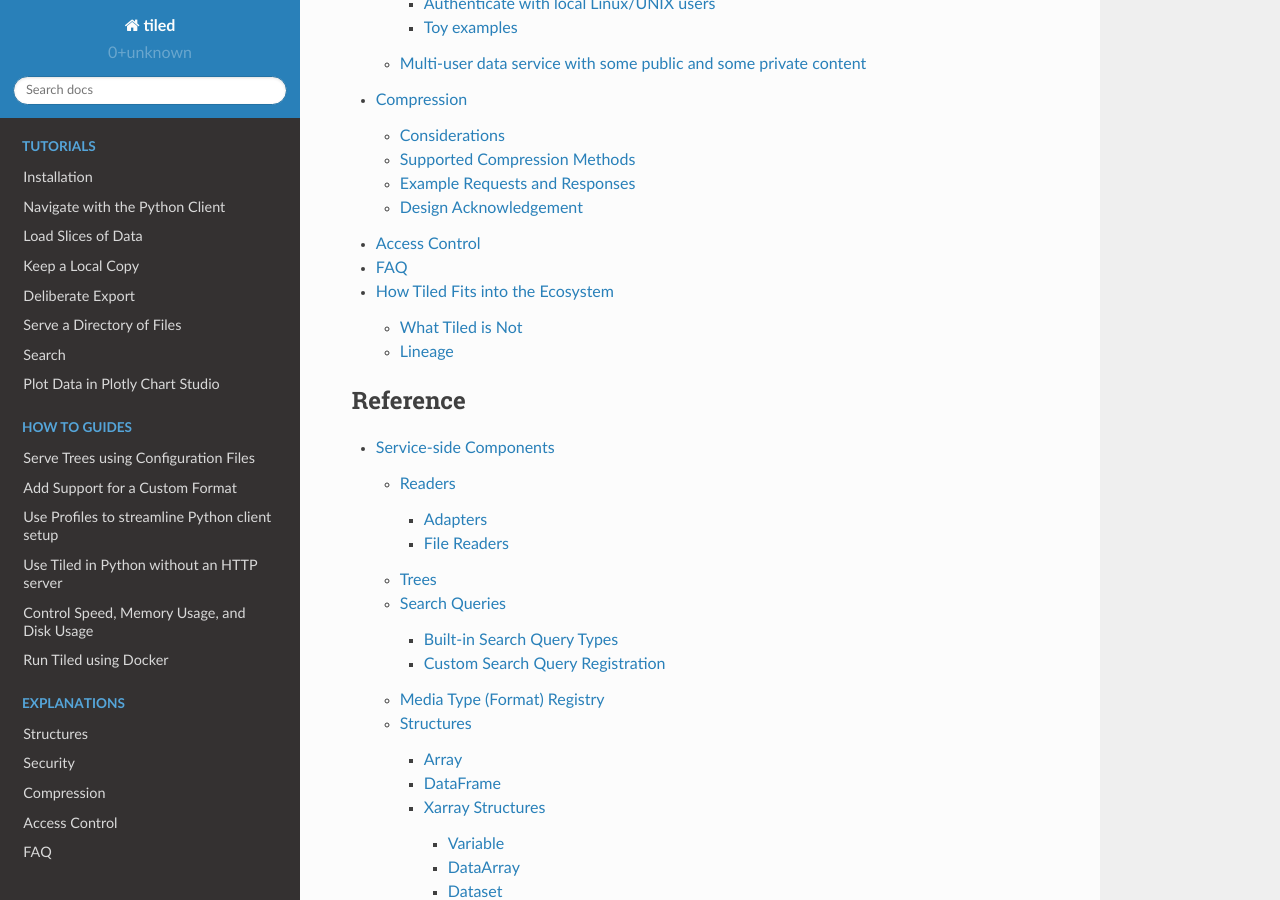
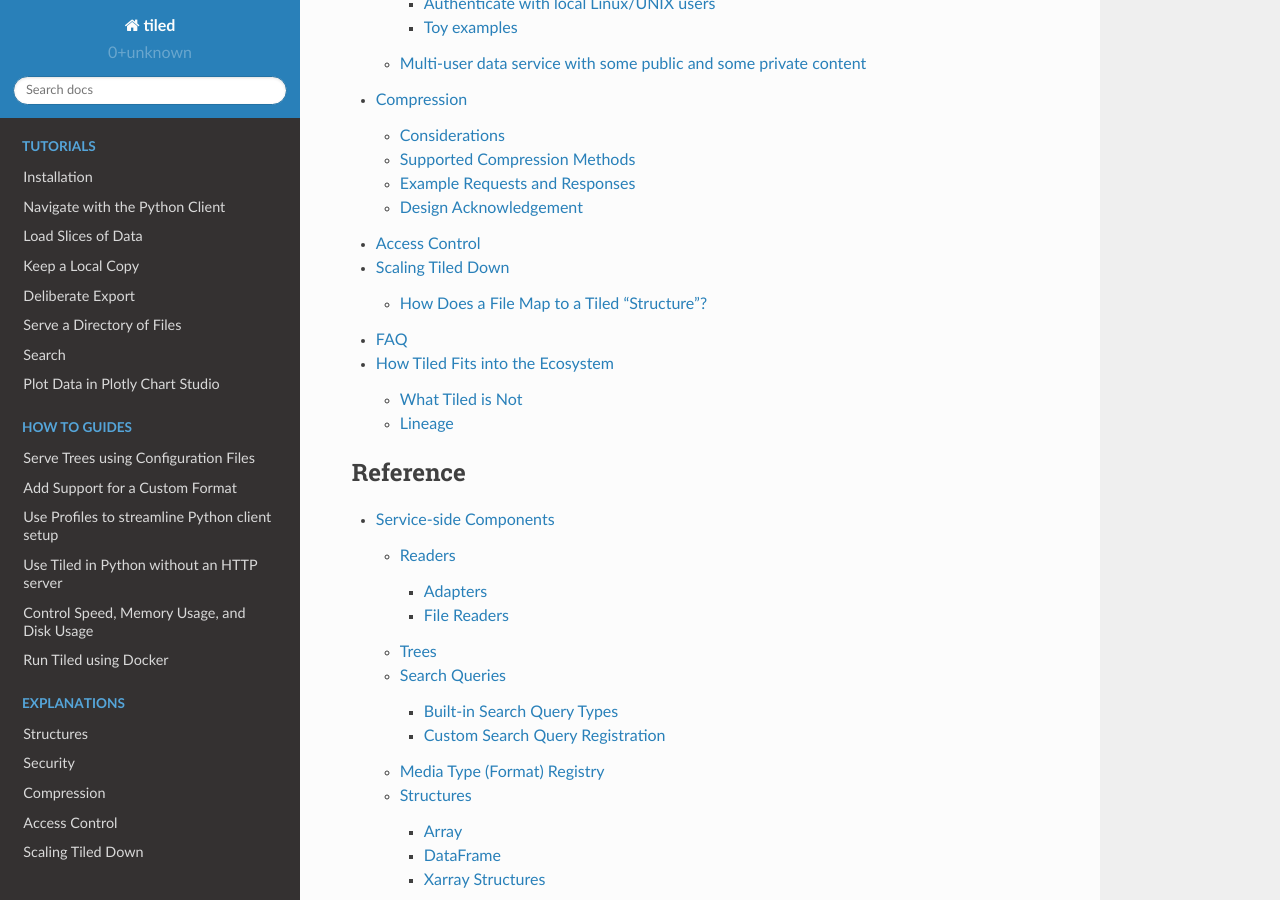
Before and after one commit to bluesky/tiled, a Sphinx documentation site: the page built from docs/source/index.md, in a window 1280 px wide and 900 px high, scrolled down 5054 px. Built offline with Sphinx 7.4.7 and the Read the Docs theme 2.0.0, drawn with Linux system fonts in a browser that asks for light colours; pages that are not in the unit, such as notebooks, are missing from menus.

Commit message:
Add scaling down to toc.

````diff
--- a/docs/source/index.md
+++ b/docs/source/index.md
@@ -32,6 +32,7 @@
 explanations/security
 explanations/compression
 explanations/access-control
+explanations/scaling-down
 explanations/faq
 explanations/lineage
 ```
````
